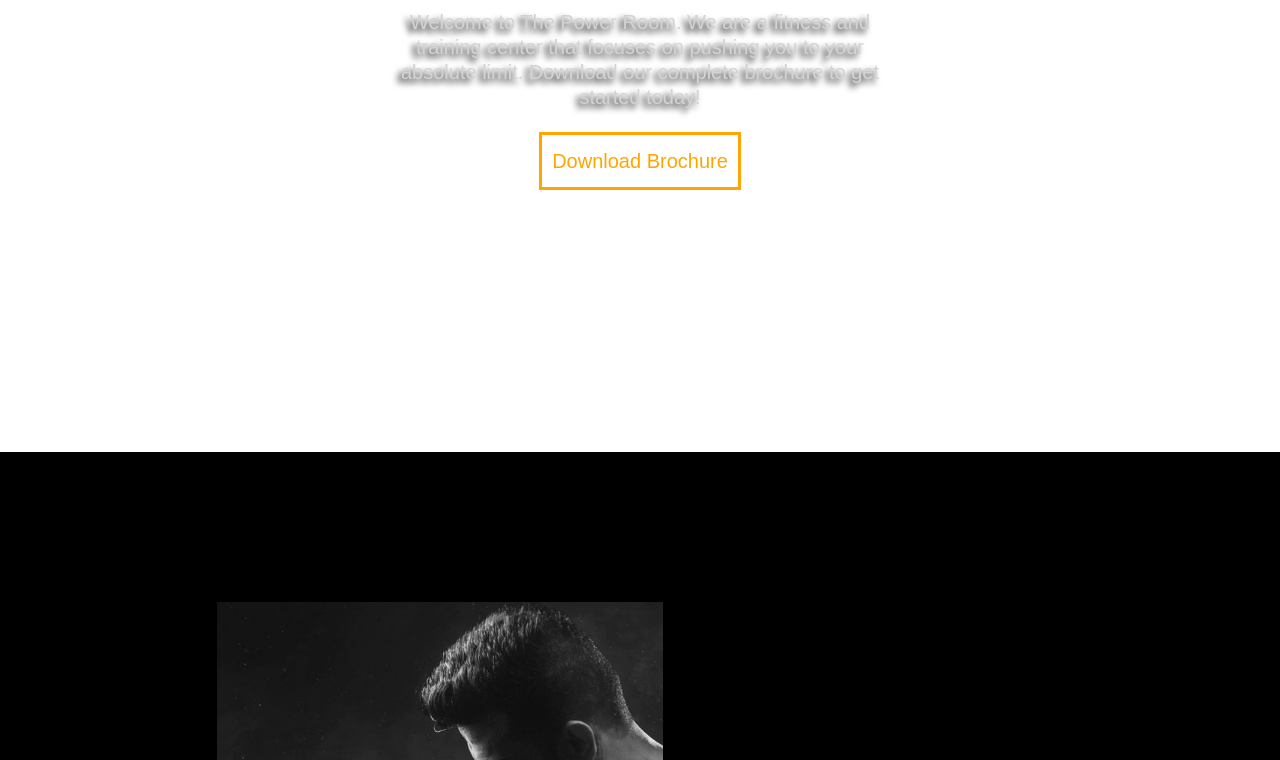
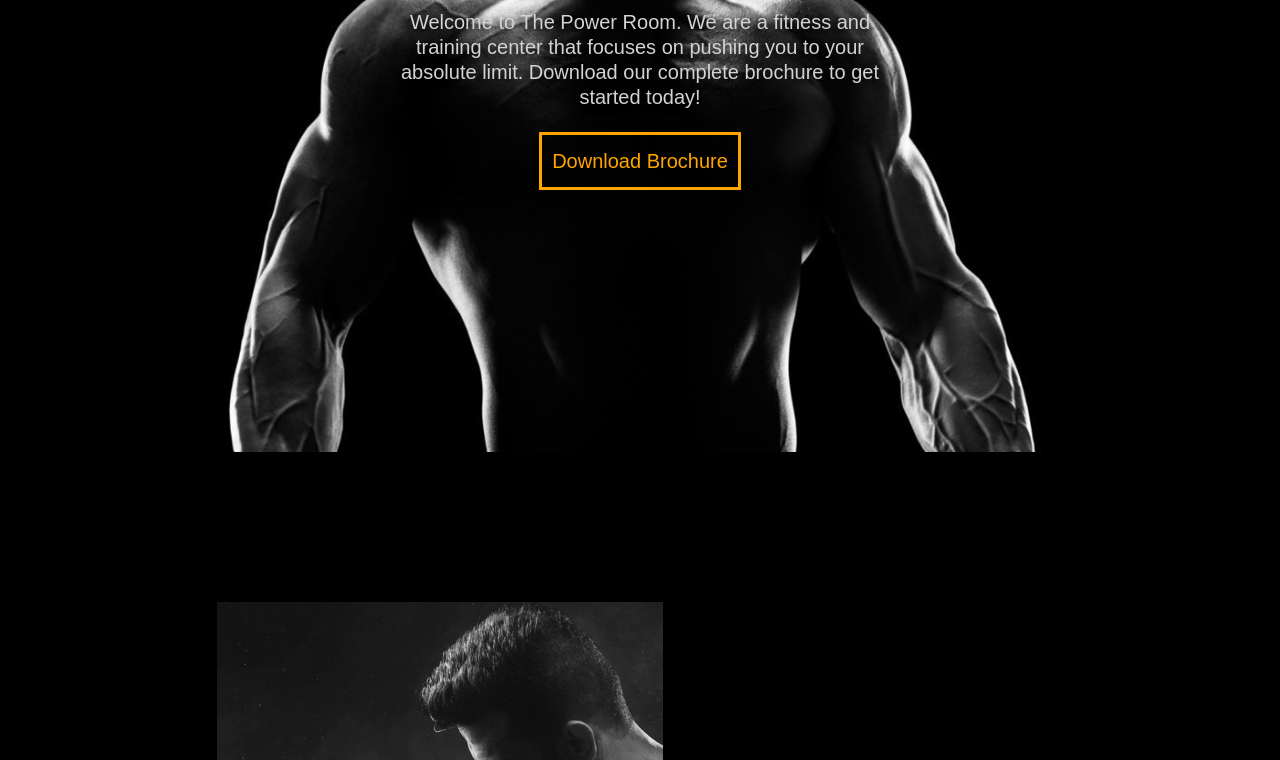
Before and after one commit to dennaumol/gymwebsite, a plain HTML site: page index.html in a window 1280 px wide. Shown: the part 348-1108 px from the top of the page. Drawn offline with Linux system fonts and the light colour scheme.

Commit message:
Update style.css

```diff
--- a/style.css
+++ b/style.css
@@ -17,7 +17,7 @@
 
 
 .banner {
-    background-image: url(../images/качок.jpg);
+    background-image: url(качок.jpg);
     background-repeat: no-repeat;
     background-size: cover;
     background-position: center;
```
